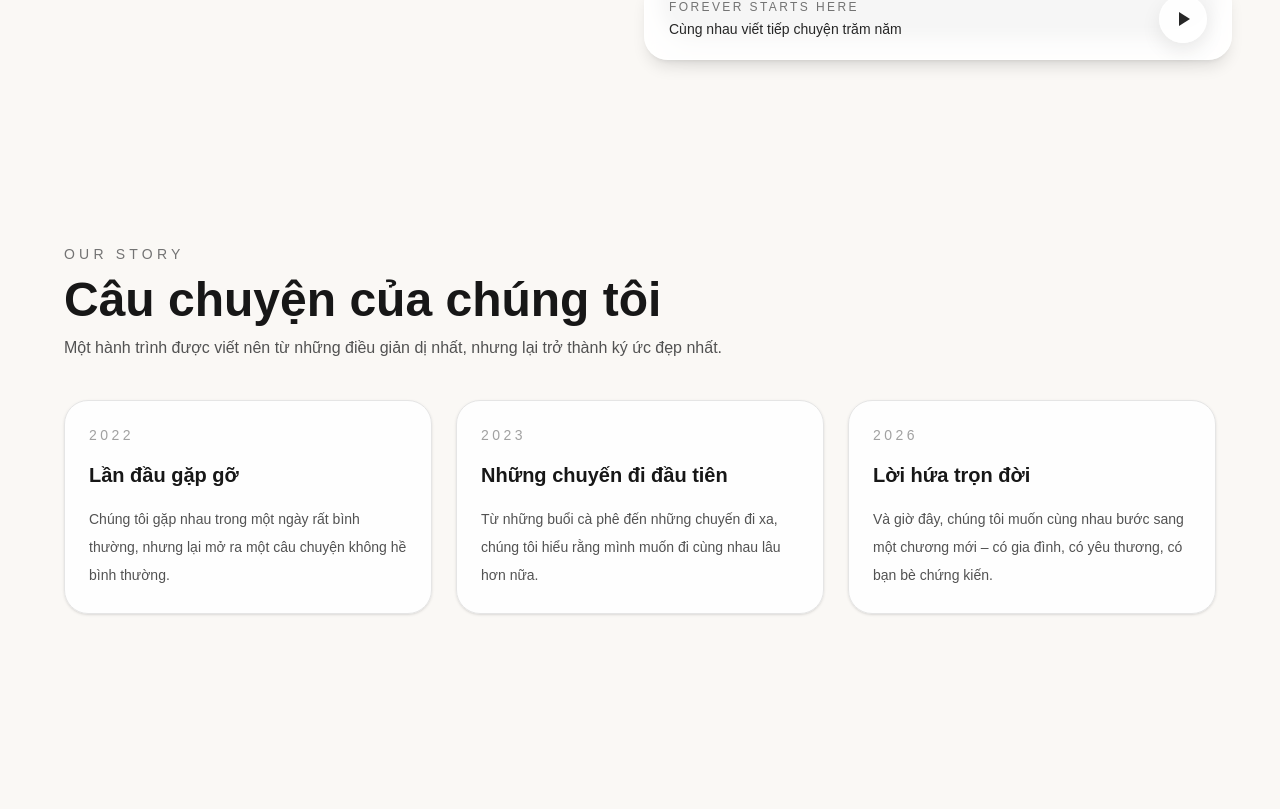
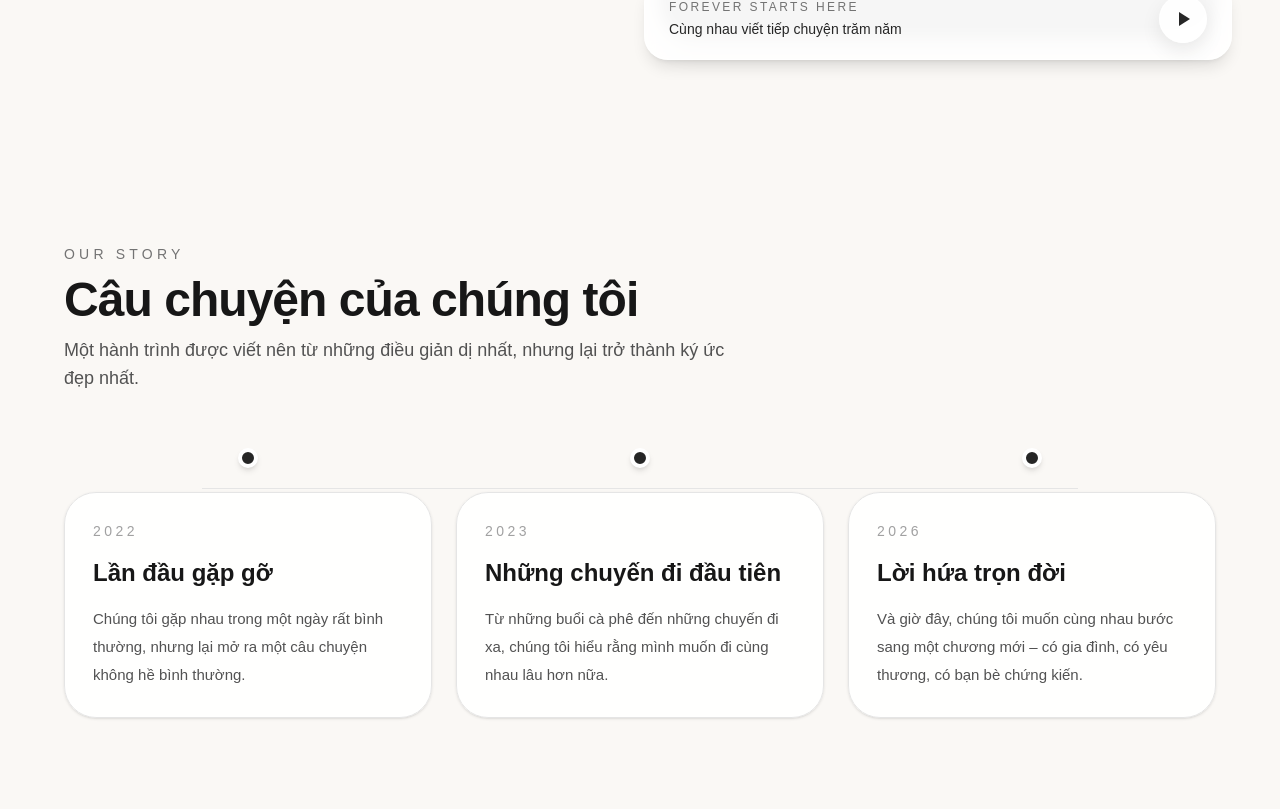
Before and after one commit to nghia562001/wedding-invitation, a Next.js app: page / in a window 1280 px wide. Shown: the part 771-1580 px from the top of the page. Built offline with nearby package versions, Linux system fonts and the light colour scheme; grey boxes are pictures that could not be loaded.

Commit message:
update stories animation

```diff
--- a/components/sections/story-section.tsx
+++ b/components/sections/story-section.tsx
@@ -1,4 +1,7 @@
+"use client";
+
 import { Card, CardContent } from "@/components/ui/card";
+import { motion } from "framer-motion";
 
 const storyItems = [
   {
@@ -18,34 +21,150 @@ const storyItems = [
   },
 ];
 
+const containerVariants = {
+  hidden: {},
+  visible: {
+    transition: {
+      staggerChildren: 0.18,
+      delayChildren: 0.15,
+    },
+  },
+};
+
+const itemVariants = {
+  hidden: { opacity: 0, y: 36 },
+  visible: {
+    opacity: 1,
+    y: 0,
+    transition: {
+      duration: 0.75,
+      ease: "easeOut" as const,
+    },
+  },
+};
+
 export function StorySection() {
   return (
-    <section id="story" className="px-6 py-16 md:px-10 md:py-24">
-      <div className="mx-auto max-w-6xl space-y-10">
-        <div className="max-w-2xl space-y-3">
+    <section
+      id="story"
+      className="relative overflow-hidden px-6 py-16 md:px-10 md:py-24"
+    >
+      {/* background glow nhẹ */}
+      <div className="pointer-events-none absolute inset-0 -z-10">
+        <div className="absolute left-1/2 top-8 h-40 w-40 -translate-x-1/2 rounded-full bg-neutral-200/30 blur-3xl" />
+      </div>
+
+      <div className="mx-auto max-w-6xl space-y-10 md:space-y-14">
+        {/* Heading */}
+        <motion.div
+          className="max-w-2xl space-y-3"
+          initial={{ opacity: 0, y: 28 }}
+          whileInView={{ opacity: 1, y: 0 }}
+          viewport={{ once: true, amount: 0.35 }}
+          transition={{ duration: 0.8, ease: "easeOut" }}
+        >
           <p className="text-sm uppercase tracking-[0.3em] text-neutral-500">
             Our Story
           </p>
-          <h2 className="text-3xl font-semibold md:text-5xl">
+
+          <h2 className="text-3xl font-semibold tracking-[-0.02em] md:text-5xl">
             Câu chuyện của chúng tôi
           </h2>
-          <p className="text-neutral-600">
-            Một hành trình được viết nên từ những điều giản dị nhất, nhưng lại trở thành ký ức đẹp nhất.
+
+          <p className="text-neutral-600 md:text-lg">
+            Một hành trình được viết nên từ những điều giản dị nhất, nhưng lại
+            trở thành ký ức đẹp nhất.
           </p>
-        </div>
+        </motion.div>
 
-        <div className="grid gap-6 md:grid-cols-3">
+        {/* MOBILE: timeline dọc */}
+        <div className="relative md:hidden">
+          {/* line dọc */}
+          <motion.div
+            className="absolute left-[18px] top-2 bottom-2 w-px origin-top bg-neutral-200"
+            initial={{ scaleY: 0 }}
+            whileInView={{ scaleY: 1 }}
+            viewport={{ once: true, amount: 0.2 }}
+            transition={{ duration: 1, ease: "easeOut" }}
+          />
+
+          <motion.div
+            className="space-y-5"
+            variants={containerVariants}
+            initial="hidden"
+            whileInView="visible"
+            viewport={{ once: true, amount: 0.15 }}
+          >
             {storyItems.map((item) => (
-            <Card key={item.year} className="border-neutral-200 bg-white/90">
+              <motion.div
+                key={item.year}
+                variants={itemVariants}
+                className="relative pl-12"
+              >
+                {/* dot */}
+                <div className="absolute left-[10px] top-6 h-4 w-4 rounded-full border border-white bg-neutral-800 shadow-md" />
+
+                <Card className="rounded-3xl border-neutral-200 bg-white/90 shadow-sm backdrop-blur transition-all duration-300 hover:-translate-y-1 hover:shadow-lg">
                   <CardContent className="space-y-4 p-6">
                     <p className="text-sm uppercase tracking-[0.25em] text-neutral-400">
                       {item.year}
                     </p>
-                <h3 className="text-xl font-semibold">{item.title}</h3>
-                <p className="text-sm leading-7 text-neutral-600">{item.desc}</p>
+                    <h3 className="text-xl font-semibold text-neutral-900">
+                      {item.title}
+                    </h3>
+                    <p className="text-sm leading-7 text-neutral-600">
+                      {item.desc}
+                    </p>
                   </CardContent>
                 </Card>
+              </motion.div>
             ))}
+          </motion.div>
+        </div>
+
+        {/* DESKTOP: timeline ngang */}
+        <div className="relative hidden md:block">
+          {/* line ngang */}
+          <motion.div
+            className="absolute left-[12%] right-[12%] top-10 h-px origin-left bg-neutral-200"
+            initial={{ scaleX: 0 }}
+            whileInView={{ scaleX: 1 }}
+            viewport={{ once: true, amount: 0.2 }}
+            transition={{ duration: 1.1, ease: "easeOut" }}
+          />
+
+          <motion.div
+            className="grid gap-6 md:grid-cols-3"
+            variants={containerVariants}
+            initial="hidden"
+            whileInView="visible"
+            viewport={{ once: true, amount: 0.15 }}
+          >
+            {storyItems.map((item) => (
+              <motion.div key={item.year} variants={itemVariants} className="relative">
+                {/* dot trên line */}
+                <div className="mb-6 flex justify-center">
+                  <div className="relative z-10 h-5 w-5 rounded-full border-4 border-white bg-neutral-800 shadow-md" />
+                </div>
+
+                <Card className="rounded-[2rem] border-neutral-200 bg-white/90 shadow-sm backdrop-blur transition-all duration-300 hover:-translate-y-2 hover:shadow-xl">
+                  <CardContent className="space-y-4 p-7">
+                    <p className="text-sm uppercase tracking-[0.25em] text-neutral-400 transition-colors duration-300 group-hover:text-neutral-500">
+                      {item.year}
+                    </p>
+
+                    <h3 className="text-xl font-semibold text-neutral-900 md:text-2xl">
+                      {item.title}
+                    </h3>
+
+                    <p className="text-sm leading-7 text-neutral-600 md:text-[15px]">
+                      {item.desc}
+                    </p>
+                  </CardContent>
+                </Card>
+              </motion.div>
+            ))}
+          </motion.div>
         </div>
       </div>
     </section>
```
Lines whose indentation alone changed are shown as unchanged.
